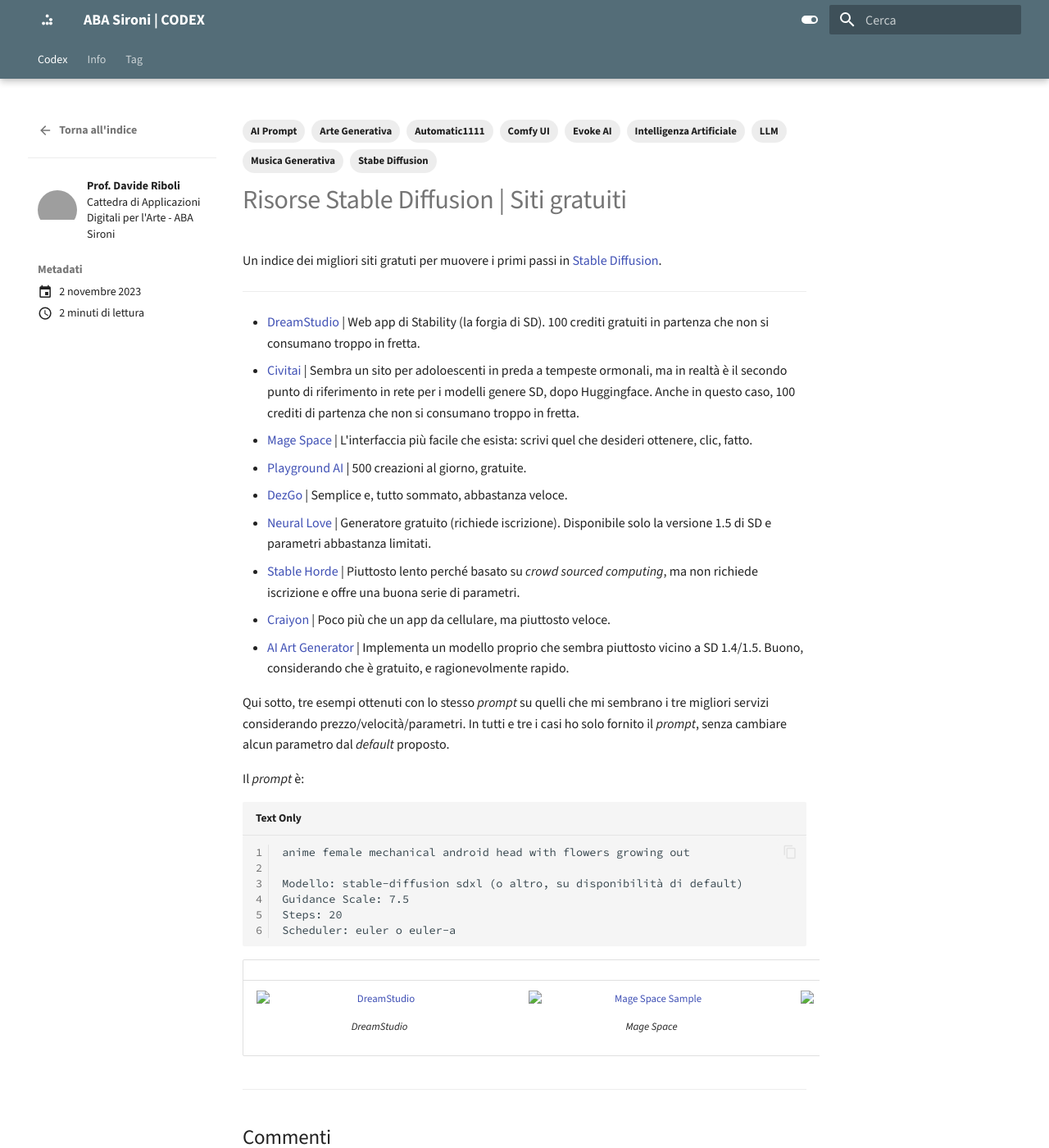
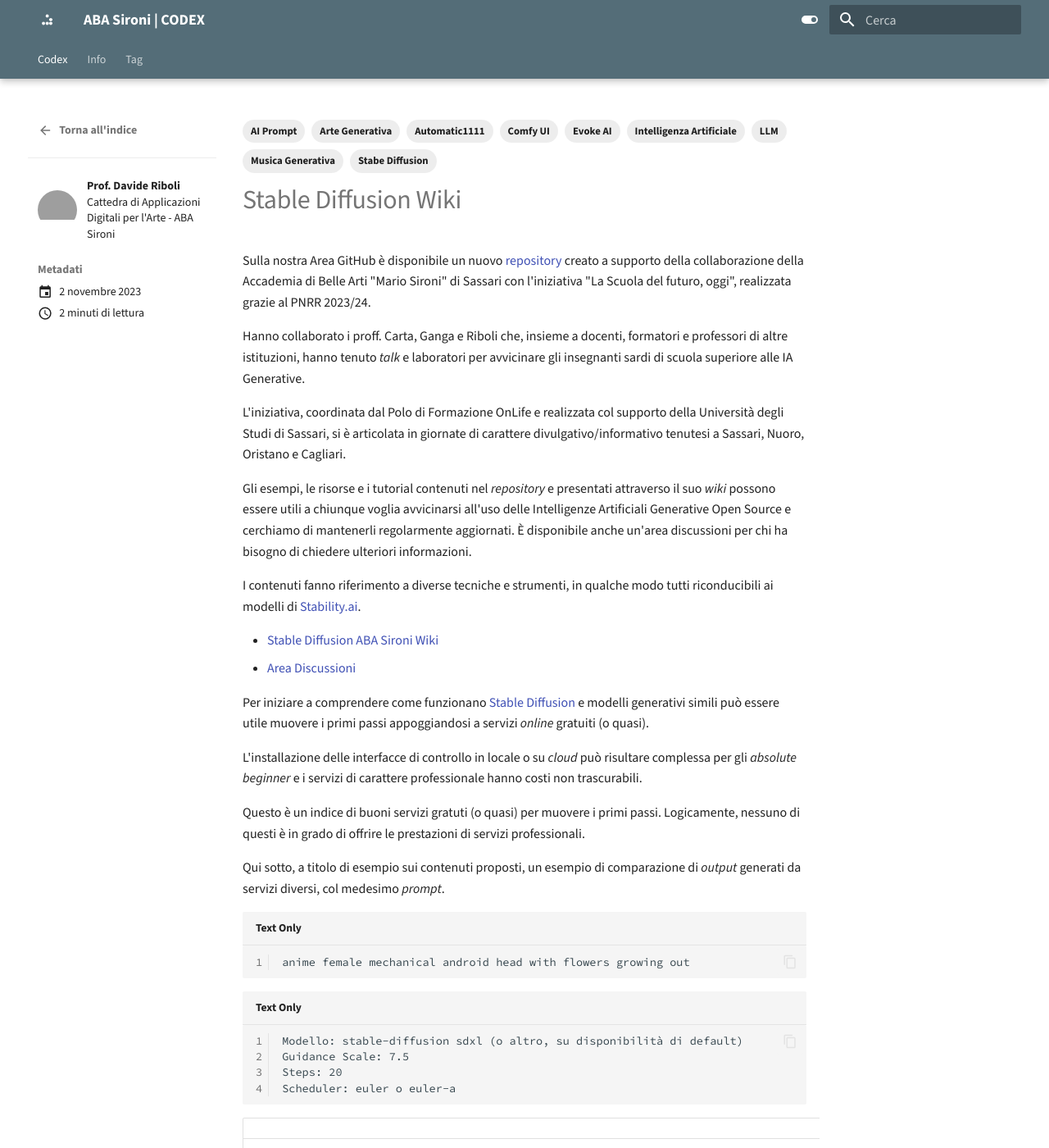
Before and after one commit to ABA-Sironi-Codex/codex, an MkDocs documentation site: the page built from docs/posts/005_Risorse-StableDiffusion.md, in a window 1280 px wide and 1400 px high. Shown: the whole window at 82% size. Built offline with MkDocs 1.6.1 and Material for MkDocs 9.7.7, drawn with Linux system fonts in a browser that asks for light colours; comment, search, counter and statistics services are not loaded; grey boxes are pictures that could not be loaded.

Commit message:
Revisione contenuti post creazione Wiki

````diff
--- a/docs/posts/005_Risorse-StableDiffusion.md
+++ b/docs/posts/005_Risorse-StableDiffusion.md
@@ -1,7 +1,7 @@
 ---
 date: 2023-11-02
-title: Risorse Stable Diffusion | Siti gratuiti
-description: SD from zero to hero | Siti gratuiti.
+title: Stable Diffusion Wiki
+description: Esempi, risorse e tutorial per SD.
 authors:
   - DR
 tags:
@@ -17,27 +17,33 @@
 comments: true
 ---
 
-Un indice dei migliori siti gratuti per muovere i primi passi in [Stable Diffusion](https://stability.ai/stable-diffusion).
+Sulla nostra Area GitHub è disponibile un nuovo [repository](https://github.com/ABA-Sironi-Codex/Stable-Diffusion-Wiki) creato a supporto della collaborazione della Accademia di Belle Arti "Mario Sironi" di Sassari con l'iniziativa "La Scuola del futuro, oggi", realizzata grazie al PNRR 2023/24.
  <!-- more -->
----
 
-- [DreamStudio](https://dreamstudio.ai/) | Web app di Stability (la forgia di SD). 100 crediti gratuiti in partenza che non si consumano troppo in fretta.
-- [Civitai](https://civitai.com/) | Sembra un sito per adoloescenti in preda a tempeste ormonali, ma in realtà è il secondo punto di riferimento in rete per i modelli genere SD, dopo Huggingface. Anche in questo caso, 100 crediti di partenza che non si consumano troppo in fretta.
-- [Mage Space](https://www.mage.space/) | L'interfaccia più facile che esista: scrivi quel che desideri ottenere, clic, fatto.
-- [Playground AI](https://playgroundai.com/) | 500 creazioni al giorno, gratuite.
-- [DezGo](https://dezgo.com/txt2img) | Semplice e, tutto sommato, abbastanza veloce.
-- [Neural Love](https://neural.love/ai-art-generator) | Generatore gratuito (richiede iscrizione). Disponibile solo la versione 1.5 di SD e parametri abbastanza limitati.
-- [Stable Horde]() | Piuttosto lento perché basato su _crowd sourced computing_, ma non richiede iscrizione e offre una buona serie di parametri.
-- [Craiyon](https://www.craiyon.com/) | Poco più che un app da cellulare, ma piuttosto veloce.
-- [AI Art Generator](https://hotpot.ai/art-generator) | Implementa un modello proprio che sembra piuttosto vicino a SD 1.4/1.5. Buono, considerando che è gratuito, e ragionevolmente rapido.
+Hanno collaborato i proff. Carta, Ganga e Riboli che, insieme a docenti, formatori e professori di altre istituzioni, hanno tenuto _talk_ e laboratori per avvicinare gli insegnanti sardi di scuola superiore alle IA Generative.
 
-Qui sotto, tre esempi ottenuti con lo stesso _prompt_ su quelli che mi sembrano i tre migliori servizi considerando prezzo/velocità/parametri. In tutti e tre i casi ho solo fornito il _prompt_, senza cambiare alcun parametro dal _default_ proposto.
+L'iniziativa, coordinata dal Polo di Formazione OnLife e realizzata col supporto della Università degli Studi di Sassari, si è articolata in giornate di carattere divulgativo/informativo tenutesi a Sassari, Nuoro, Oristano e Cagliari.
 
-Il _prompt_ è:
+Gli esempi, le risorse e i tutorial contenuti nel _repository_ e presentati attraverso il suo _wiki_ possono essere utili a chiunque voglia avvicinarsi all'uso delle Intelligenze Artificiali Generative Open Source e cerchiamo di mantenerli regolarmente aggiornati. È disponibile anche un'area discussioni per chi ha bisogno di chiedere ulteriori informazioni.
 
+I contenuti fanno riferimento a diverse tecniche e strumenti, in qualche modo tutti riconducibili ai modelli di [Stability.ai](https://stability.ai/).
+
+- [Stable Diffusion ABA Sironi Wiki](https://github.com/ABA-Sironi-Codex/Stable-Diffusion-Wiki)
+- [Area Discussioni](https://github.com/ABA-Sironi-Codex/Stable-Diffusion-Wiki/discussions)
+
+Per iniziare a comprendere come funzionano [Stable Diffusion](https://stability.ai/stable-diffusion) e modelli generativi simili può essere utile muovere i primi passi appoggiandosi a servizi _online_ gratuiti (o quasi).
+
+L'installazione delle interfacce di controllo in locale o su _cloud_ può risultare complessa per gli _absolute beginner_ e i servizi di carattere professionale hanno costi non trascurabili.
+
+Questo è un indice di buoni servizi gratuti (o quasi) per muovere i primi passi. Logicamente, nessuno di questi è in grado di offrire le prestazioni di servizi professionali.
+
+Qui sotto, a titolo di esempio sui contenuti proposti, un esempio di comparazione di _output_ generati da servizi diversi, col medesimo _prompt_.
+
+```Text
+anime female mechanical android head with flowers growing out
 ```
-anime female mechanical android head with flowers growing out
 
+```Text
 Modello: stable-diffusion sdxl (o altro, su disponibilità di default)
 Guidance Scale: 7.5
 Steps: 20
````
Also changed, not shown: docs/posts/006_Risorse-StableDiffusion.md (deleted, +0 -33 lines), docs/posts/007_Risorse-StableDiffusion.md (deleted, +0 -34 lines), docs/posts/005_Risorse-StableDiffusion_02.jpg, docs/posts/007_Risorse-StableDiffusion_01.jpg (deleted), docs/posts/007_Risorse-StableDiffusion_02.jpg (deleted), docs/posts/007_Risorse-StableDiffusion_03.jpg (deleted).
